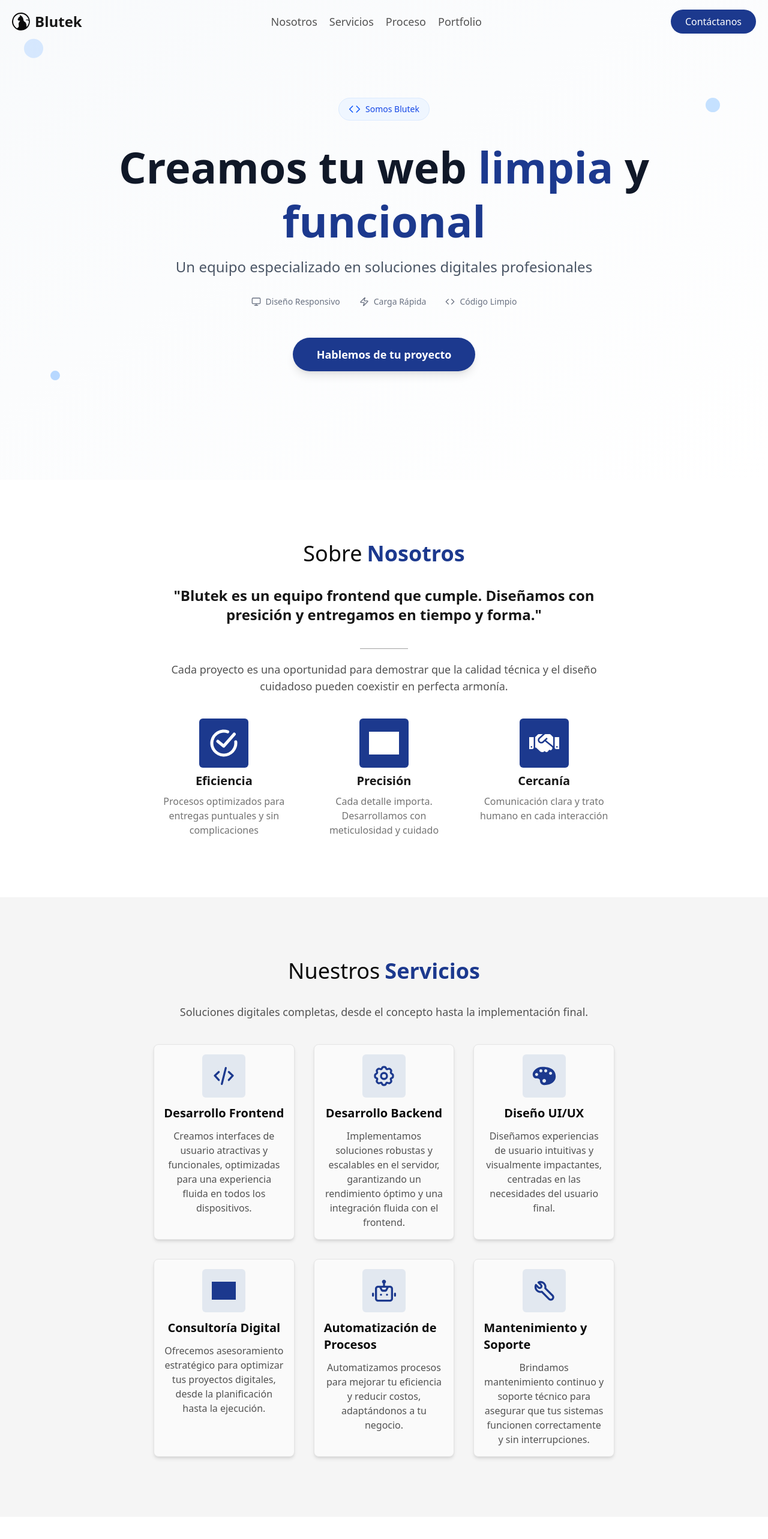
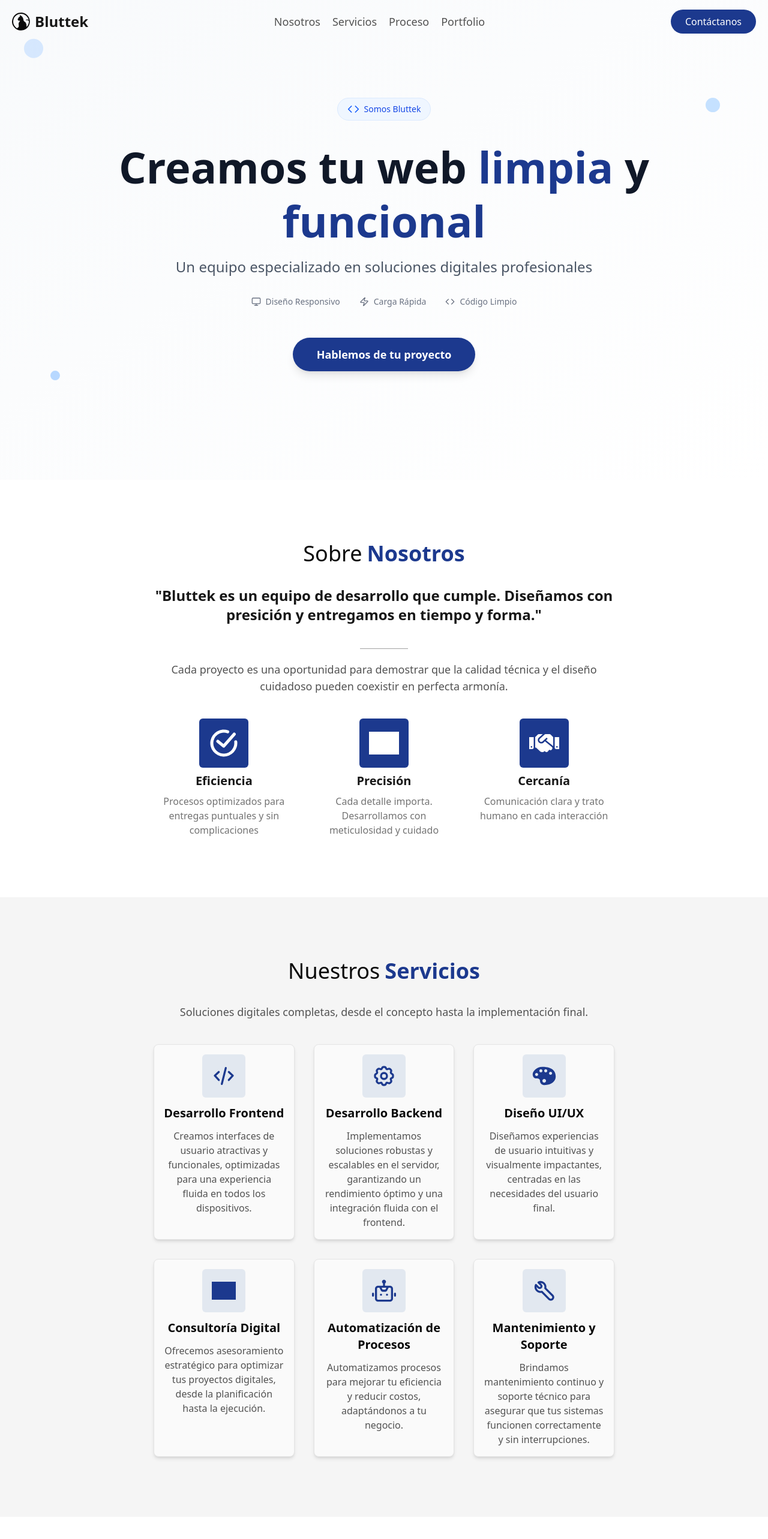
Before and after one commit to NicolasArrastia/blutek, a Next.js app in the folder blutek/: page / in a window 1280 px wide. Shown: the top 2566 px of the page at 60% size. Built offline with nearby package versions, Linux system fonts and the light colour scheme; grey boxes are pictures that could not be loaded.

Commit message:
actualizado nombre

```diff
--- a/blutek/src/components/Footer.tsx
+++ b/blutek/src/components/Footer.tsx
@@ -18,7 +18,7 @@ const FOOTER_SECTIONS: { title: string; info: string[] }[] = [
   {
     title: "Contacto",
     info: [
-      "nicolasarrastia@gmail.com",
+      "hello@bluttek.com",
       "Buenos Aires, Argentina",
       "Disponibilidad Global",
     ],
@@ -30,7 +30,7 @@ const Footer = () => {
     <footer className="bg-black text-white flex flex-col items-center justify-center py-8 pb-12">
       <div className="flex gap-1 font-semibold justify-center items-center text-2xl">
         <SVGIcon src={BlutekLogo} />
-        Blutek
+        Bluttek
       </div>
 
       <span className="text-neutral-400 text-center">
@@ -58,7 +58,7 @@ const Footer = () => {
       <div className="h-px bg-neutral-800 w-[80%] my-6" />
 
       <span className="text-neutral-500 text-center">
-        © {new Date().getFullYear()} Blutek. Todos los derechos reservados.
+        © {new Date().getFullYear()} Bluttek. Todos los derechos reservados.
       </span>
     </footer>
   );
--- a/blutek/src/components/Header.tsx
+++ b/blutek/src/components/Header.tsx
@@ -34,7 +34,7 @@ const Header = () => {
         className="flex items-center gap-2 text-neutral-900 font-semibold text-2xl"
       >
         <SVGIcon src={BlutekLogo.src} className="!bg-neutral-950" size={30} />
-        Blutek
+        Bluttek
       </a>
       <nav className="hidden md:flex gap-5 text-neutral-600 text-lg m-auto">
         {NAVBAR.map((item) => (
--- a/blutek/src/sections/AboutUsSection.tsx
+++ b/blutek/src/sections/AboutUsSection.tsx
@@ -27,7 +27,7 @@ const AboutUsSection = () => {
   return (
     <Section title={["Sobre", "Nosotros"]} id="about-us">
       <span className="text-neutral-900 font-semibold text-2xl text-center mb-5">
-        &quot;Blutek es un equipo frontend que cumple. Diseñamos con presición y
+        &quot;Bluttek es un equipo de desarrollo que cumple. Diseñamos con presición y
         entregamos en tiempo y forma.&quot;
       </span>
       <div className="h-px w-20 my-5 m-auto bg-neutral-400"></div>
--- a/blutek/src/sections/HeroSection.tsx
+++ b/blutek/src/sections/HeroSection.tsx
@@ -15,7 +15,7 @@ const HeroSection = () => {
           >
             <Code className="w-5 h-5 text-blue-600" />
             <span className="text-sm font-medium text-blue-700">
-              Somos Blutek
+              Somos Bluttek
             </span>
           </motion.div>
 
--- a/blutek/src/sections/PortfolioSection.tsx
+++ b/blutek/src/sections/PortfolioSection.tsx
@@ -42,7 +42,7 @@ const ProjectCard = ({
 
 const PROJECTS: ProjectType[] = [
   {
-    title: "Anto Plus",
+    title: "Anato Plus",
     description:
       "Web desarrollada para una plataforma de aprendizaje en linea-",
     tags: ["React", "JavaScript", "Next.js", "Nest.js", "PostgreSQL"],
--- a/blutek/src/sections/ServicesSection.tsx
+++ b/blutek/src/sections/ServicesSection.tsx
@@ -60,7 +60,7 @@ const ServicesSection = () => {
         {SERVICES.map((service) => (
           <div
             key={service.title}
-            className="group flex flex-col items-center gap-1 border border-neutral-200 bg-neutral-50 p-4 rounded-lg shadow-md hover:shadow-lg transition-transform transform hover:scale-105"
+            className="group flex flex-col items-center text-center gap-1 border border-neutral-200 bg-neutral-50 p-4 rounded-lg shadow-md hover:shadow-lg transition-transform transform hover:scale-105"
           >
             <div className="bg-slate-200 p-4 rounded-md w-fit group-hover:bg-blue-900 transition">
               <SVGIcon
```
